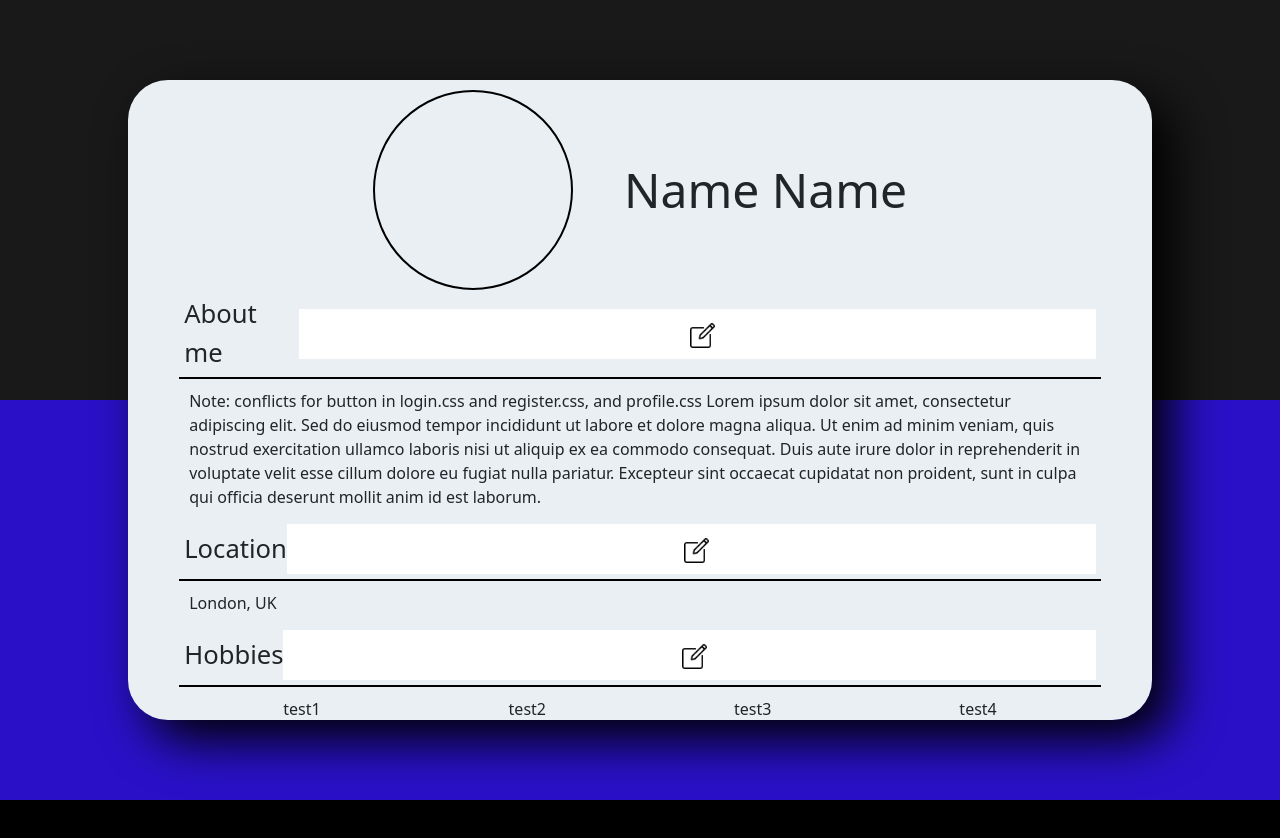
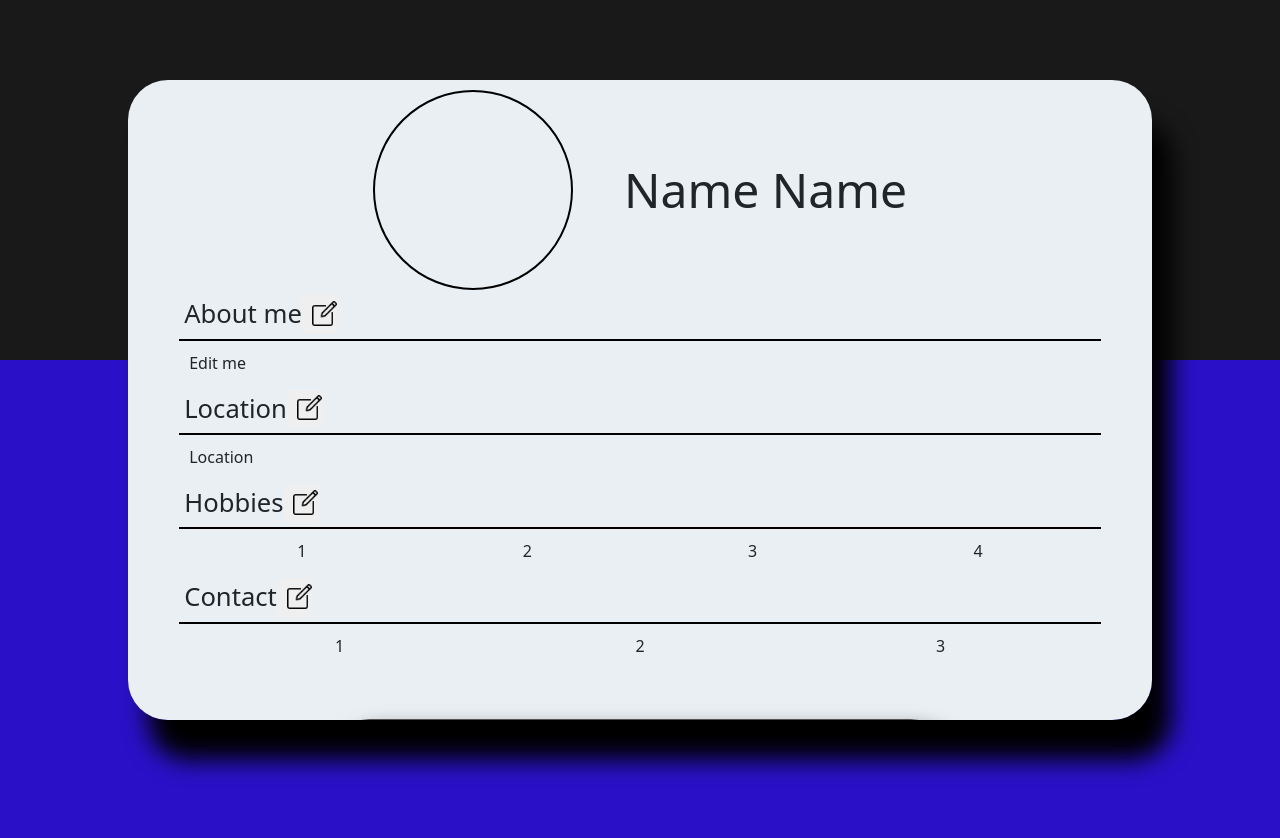
Before and after one commit to RAYD2/Flatmates_App, a React (Create React App) app in the folder relomateReactFrontend/: page /Profile in a window 1280 px wide. Shown: the top 838 px of the page. Before the commit the page ends 800 px from the top, so only its background shows below. Built offline with nearby package versions, Linux system fonts and the light colour scheme.

Commit message:
css conflict and profile page functionality

```diff
--- a/relomateReactFrontend/src/ComponentStyles/Login.css
+++ b/relomateReactFrontend/src/ComponentStyles/Login.css
@@ -72,7 +72,7 @@
   font-weight: bold;
 }
 
-button {
+button.login {
   width: 90%;
   height: 50px;
   background: white;
--- a/relomateReactFrontend/src/ComponentStyles/Profile.css
+++ b/relomateReactFrontend/src/ComponentStyles/Profile.css
@@ -12,12 +12,12 @@ body {
 
 .top{
     background: #191919;
-    height: 50vh;
+    height: 45%;
 }
 
 .bottom{
     background: #2A11C8;
-    height: 50vh;
+    height: 100%;
 }
 
 
@@ -35,7 +35,7 @@ body {
     border-radius: 40px;
     background: #E9EFF3;
 
-    box-shadow: 20px 20px 50px rgba(0, 0, 0, 1);
+    box-shadow: 20px 40px 25px rgba(0, 0, 0, 1);
 }
 
 .content-container::-webkit-scrollbar {
@@ -132,14 +132,15 @@ input[type="file"] {
     font-size: 1.6rem;
 }
 
-.edit-button{
+.edit-icon{
     width: 25px;
     height: 25px;
     margin-left: 10px;
+    margin-bottom: 6px;
     transition: 0.5s ease;
 }
 
-.edit-button:hover{
+.edit-icon:hover{
     width: 35px;
     height: 25px;
     padding-left: 10px;
@@ -149,16 +150,18 @@ input[type="file"] {
 .row-content{
     display: flex;
     justify-content: space-around;
+    align-items: center;
     padding: 10px;
     font-size: 1rem;
 }
 
-#location{
+#location,
+#about-me{
     padding: 10px;
     font-size: 1rem;
 }
 
-button{
+button.edit-button{
     padding: 0;
     margin: 0;
     border: none;
@@ -176,3 +179,17 @@ button{
     font-size: 1.2rem;
     font-weight: 600;
 }
+
+.edit-mode{
+    margin: 5px;
+    padding: 5px;
+    border: none;
+    border-radius: 10px;
+    background-color: lightgrey;
+}
+
+.plus-minus{
+    border: none;
+    margin-left: 20px;
+    font-weight: 1000;
+}
--- a/relomateReactFrontend/src/ComponentStyles/Register.css
+++ b/relomateReactFrontend/src/ComponentStyles/Register.css
@@ -77,7 +77,7 @@ select,
   font-weight: 700;
 }
 
-button {
+button.login {
   width: 90%;
   height: 50px;
   background: white;
--- a/relomateReactFrontend/src/Components/Login.js
+++ b/relomateReactFrontend/src/Components/Login.js
@@ -69,7 +69,7 @@ const Login = () => {
             ></input>
           </div>
           <div className="login-button">
-            <button type="submit">Login</button>
+            <button className="login" type="submit">Login</button>
           </div>
           <div className="register-link">
             Haven't got an account yet?<Link to="/Register">Register</Link>
--- a/relomateReactFrontend/src/Components/Profile.js
+++ b/relomateReactFrontend/src/Components/Profile.js
@@ -1,64 +1,133 @@
-import React, {useRef, useState} from 'react';
+import React, {useRef, useState, useEffect} from 'react';
 
 import '../ComponentStyles/Profile.css';
 import edit from '../assets/edit.png';
 
 const Profile = () => {
 
+    // TODO: save state variables to database, to be saved across sessions
+
     const [profileImage, setProfileImage] = useState(null);
 
-    const [bioEdit, setBioEdit] = useState(null);
-    const [locationEdit, setLocationEdit] = useState(null);
-    const [hobbiesEdit, setHobbiesEdit] = useState(null);
-    const [contactEdit, setContactEdit] = useState(null);
+    const selectProfileImage = (event) => {
+        const file = event.target.files[0]; // Assign first file from array to variable
+        const reader = new FileReader(); // Object to read file content
 
-    const handleFileChange = (event) => {
-        const file = event.target.files[0];
-        const reader = new FileReader();
-
-        reader.onload = function(e) {
-        setProfileImage(e.target.result);
+        reader.onload = function(e) { // Once file loaded...
+            setProfileImage(e.target.result); // Set state variable to selected image
         };
 
-        reader.readAsDataURL(file);
+        reader.readAsDataURL(file); // Convert to readable format enable display
     };
 
-    // Not finished WIP
+    // Edit mode of each section
+    const [bioEdit, setBioEdit] = useState(false);
+    const [locationEdit, setLocationEdit] = useState(false);
+    const [hobbiesEdit, setHobbiesEdit] = useState(false);
+    const [contactEdit, setContactEdit] = useState(false);
+
+    // Contents of each section
+    const [bio, setBio] = useState('Edit me');
+    const [location, setLocation] = useState('Location');
+    const [hobbies, setHobbies] = useState(['1','2','3','4']);
+    const [contacts, setContacts] = useState(['1','2','3']);
+
+    const [currentContent, setCurrentContent] = useState(''); // Used to enable editing existing content instead of erasing each time
+
+    // Used to temporariliy save all user input into state variable
+    const [userInput, setUserInput] = useState(currentContent); // Sets displayed text alrady present in input text box
+
+    // Used to determine if text box for hobby and contact should be displayed to enable input
+    const [HobbiesInput, setHobbiesInput] = useState(false);
+    const [ContactsInput, setContactsInput] = useState(false);
+
+    // Sets state variable to hold user input
+    const handleUserInput = (event) => {
+        setUserInput(event.target.value);
+      };
+
+    useEffect(() => {
+        setUserInput(currentContent); // Update userInput whenever currentContent changes
+    }, [currentContent]); // Watches for change in currentContent
+
     const toggleBioEdit = () => {
-        setBioEdit(!bioEdit)
+        setCurrentContent(bio); // Sets text present in textbox
+        setBioEdit(!bioEdit); // Toggle to opposite
+        setBio(userInput); // Set content to user's input
     }
 
     const toggleLocationEdit = () => {
+        setCurrentContent(location); // Same as bio
         setLocationEdit(!locationEdit)
+        setLocation(userInput)
     }
 
+    // Editing list of hobbies
     const toggleHobbiesEdit = () => {
-        setHobbiesEdit(!hobbiesEdit)
+        setHobbiesEdit(!hobbiesEdit) // Toggle determine conditional rendering
+        addHobby()
+        setHobbiesInput(false)
+    }
+
+    const addHobby = () => {
+        setHobbiesInput(true) // To determine conditional rendering of content
+        if (userInput.trim() !== '') { // Check if input is not empty
+            setHobbies([...hobbies, userInput]); // Append user's input to hobbies array
+            setUserInput(''); // Clear input
+        }
+    };
+
+    const removeHobby = () => {
+        const newArray = [...hobbies]; // Create copy
+        newArray.pop(); // Remove last item in array
+        setHobbies(newArray); // Update state variable
+    }
+
+    // Editing list of contacts, very similar to editing hobbies, identical logic
+    const toggleContactEdit = () => {
+        setContactEdit(!contactEdit)
+        addContact()
+        setContactsInput(false)
+    }
+
+    const addContact = () => {
+        setContactsInput(true) // To determine conditional rendering of content
+        if (userInput.trim() !== '') { // Check if input is not empty
+            setContacts([...contacts, userInput]); // Append user's input to contacts array
+            setUserInput(''); // Clear input
+        }
+    }
+
+    const removeContact = () => {
+        const newArray = [...contacts]; // Create copy
+        newArray.pop(); // Remove last item in array
+        setContacts(newArray); // Update state variable
     }
 
 
-    const toggleContactEdit = () => {
-        setContactEdit(!contactEdit)
-    }
-
   return (
     <>
+
         <div className='background-container'>
             <div className='background top'/>
             <div className='background bottom'/>
         </div>
 
+        {/* White box in centre of screen */}
         <div className="content-container">
 
+            {/* Section at the top containing profile picture border and name */}
             <div className='profile-header'>
 
                 <div className="profile-picture-container">
+                    {/* If no image selected, display button for file selection
+                    Else display image and overlay button */}
                     {profileImage === null ? (
-                        <input type="file" className="profile-picture-input" onChange={handleFileChange}/>
+                        <input type="file" className="profile-picture-input" onChange={selectProfileImage}/>
                     ) : (
                         <div className='picture-selected'>
                             <img src={profileImage} className='profile-picture' />
-                            <input type="file" className="profile-picture-input" onChange={handleFileChange}/>
+                            <input type="file" className="profile-picture-input" onChange={selectProfileImage}/>
                         </div>
                     )}
                 </div>
@@ -66,53 +135,112 @@ const Profile = () => {
                 <div className='profile-name'>Name Name</div>
             </div>
 
+            {/* New section below header */}
             <div className='profile-row'>
+                {/* Above line */}
                 <div className='row-header'>
                     About me
-                    <button onClick={toggleBioEdit}><img src={edit} className='edit-button'></img></button>
+                    <button className='edit-button' onClick={toggleBioEdit}>
+                        <img src={edit} className='edit-icon'/>
+                    </button>
                 </div>
-                <div className='row-content'>
-                    Note: conflicts for button in login.css and register.css, and profile.css
-                    Lorem ipsum dolor sit amet,
-                    consectetur adipiscing elit.
-                    Sed do eiusmod tempor incididunt ut labore et dolore magna aliqua.
-                    Ut enim ad minim veniam, quis nostrud exercitation ullamco laboris nisi ut aliquip ex ea commodo consequat.
-                    Duis aute irure dolor in reprehenderit in voluptate velit esse cillum dolore eu fugiat nulla pariatur.
-                    Excepteur sint occaecat cupidatat non proident,
-                    sunt in culpa qui officia deserunt mollit anim id est laborum.
-                </div>
+
+                {/* Below line */}
+                {/* If edit mode for section false, display content
+                else display text box for input */}
+                {bioEdit === false ? (
+                    <div id='about-me'>
+                        {bio}
+                    </div>
+                ) : (
+                    <input
+                        className='edit-mode'
+                        type='text'
+                        value={userInput}
+                        onChange={handleUserInput}/>
+                )}
+
             </div>
 
+            {/* New section */}
+            {/* Similar to bio */}
             <div className='profile-row'>
                 <div className='row-header'>
                     Location
-                    <button><img src={edit} className='edit-button'></img></button>
+                    <button className='edit-button' onClick={toggleLocationEdit}><img src={edit} className='edit-icon'></img></button>
                 </div>
-                <div id='location'>London, UK</div>
+
+                {locationEdit === false ? (
+                    <div id='location'>
+                        {location}
+                    </div>
+                ) : (
+                    <input
+                        className='edit-mode'
+                        type='text'
+                        value={userInput}
+                        onChange={handleUserInput}/>
+                )}
             </div>
+
 
             <div className='profile-row'>
                 <div className='row-header'>
                     Hobbies
-                    <button><img src={edit} className='edit-button'></img></button>
+                    <button className='edit-button' onClick={toggleHobbiesEdit}><img src={edit} className='edit-icon'></img></button>
+                    {/* Display buttons to append or remove hobbies determined by edit mode state variable*/}
+                    {hobbiesEdit && (
+                        <div style={{display: 'flex'}}>
+                            <button onClick={addHobby} className='plus-minus'>+</button>
+                            <button onClick={removeHobby} className='plus-minus'>-</button>
+                        </div>
+                    )}
                 </div>
+
+                {/* Iterate through array and display */}
                 <div className='row-content'>
-                    <div>test1</div>
-                    <div>test2</div>
-                    <div>test3</div>
-                    <div>test4</div>
+                    {hobbies.map((hobby, index) => (
+                        <div key={index}>{hobby}</div>
+                    ))}
+
+                    {/* Display input box if section edit mode enabled */}
+                    {HobbiesInput &&
+                        <input
+                        className='edit-mode'
+                            type='text'
+                            value={userInput}
+                            onChange={handleUserInput}/>
+                    }
                 </div>
+
             </div>
 
+            {/* Section for contacts, identical logic to hobbies section */}
             <div className='profile-row'>
                 <div className='row-header'>
                     Contact
-                    <button><img src={edit} className='edit-button'></img></button>
+                    <button className='edit-button' onClick={toggleContactEdit}><img src={edit} className='edit-icon'></img></button>
+                    {contactEdit && (
+                        <div style={{display: 'flex'}}>
+                            <button onClick={addContact} className='plus-minus'>+</button>
+                            <button onClick={removeContact} className='plus-minus'>-</button>
+                        </div>
+                    )}
                 </div>
+
                 <div className='row-content'>
-                    <div>test1</div>
-                    <div>test2</div>
-                    <div>test3</div>
+                    {contacts.map((contact, index) => (
+                        <div key={index}>{contact}</div>
+                    ))}
+
+                    {/* Display input box if section edit mode enabled */}
+                    {ContactsInput &&
+                        <input
+                        className='edit-mode'
+                            type='text'
+                            value={userInput}
+                            onChange={handleUserInput}/>
+                    }
                 </div>
             </div>
 
--- a/relomateReactFrontend/src/Components/Register.js
+++ b/relomateReactFrontend/src/Components/Register.js
@@ -132,7 +132,7 @@ const Register = () => {
             ></input>
           </div>
           <div className="login-button">
-            <button type="submit">Register Account</button>
+            <button className="login" type="submit">Register Account</button>
           </div>
           <div className="register-link">
             Already got an account?<Link to="/">Login</Link>
```
